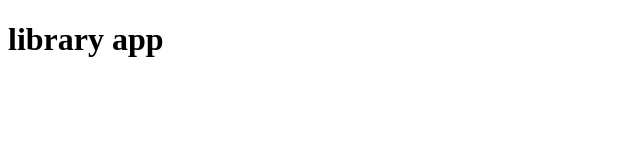
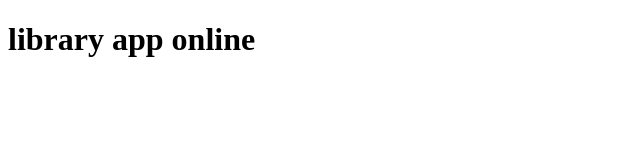
Before and after one commit to TONIAJOSEPH/newLibrary, a plain HTML site: page index.html in a window 1280 px wide. Shown: the whole page, without its empty margins (0-640 px from the left). Drawn offline with Linux system fonts and the light colour scheme.

Commit message:
updated index file

```diff
--- a/index.html
+++ b/index.html
@@ -6,6 +6,6 @@
     <title>Library</title>
   </head>
   <body>
-    <h1>library app</h1>
+    <h1>library app online</h1>
   </body>
 </html>
```
